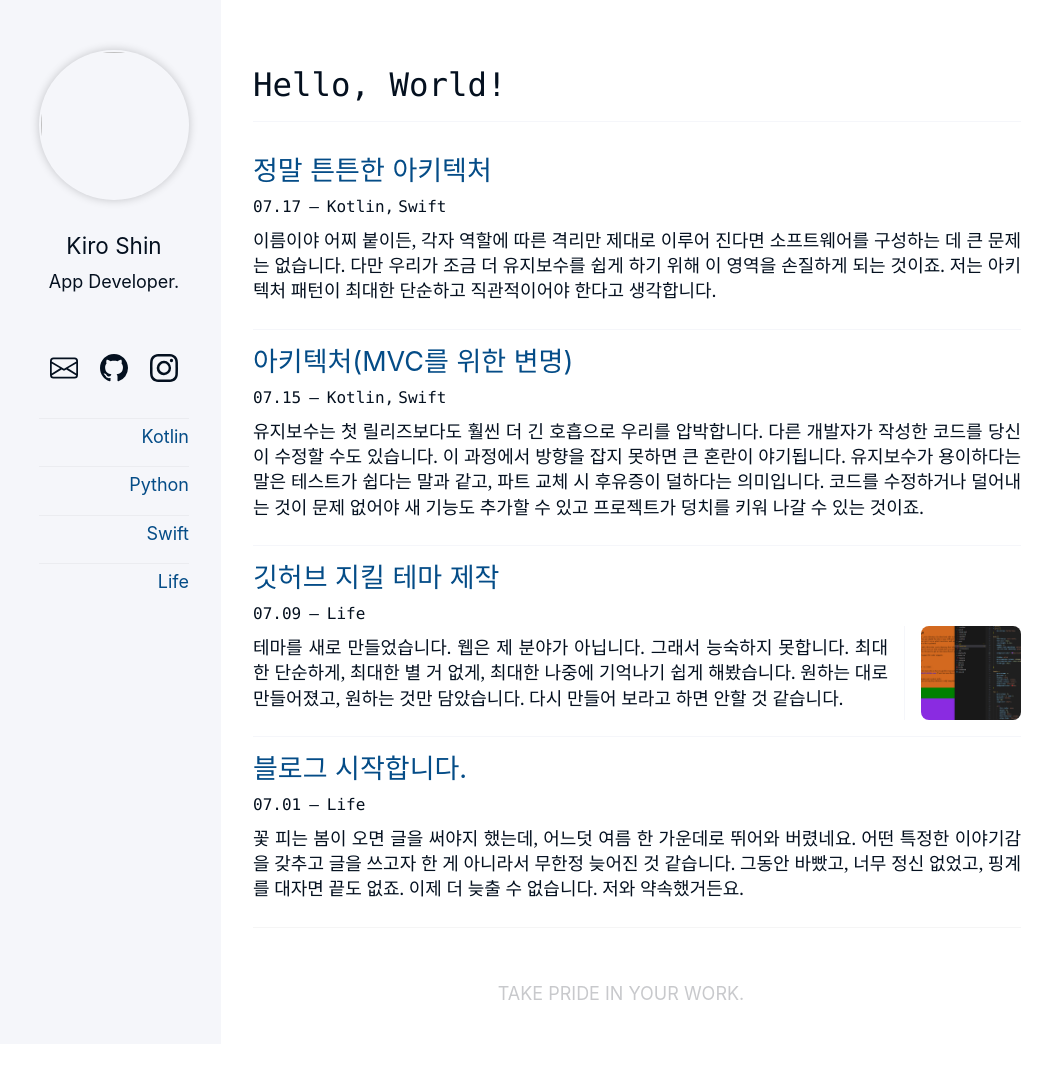
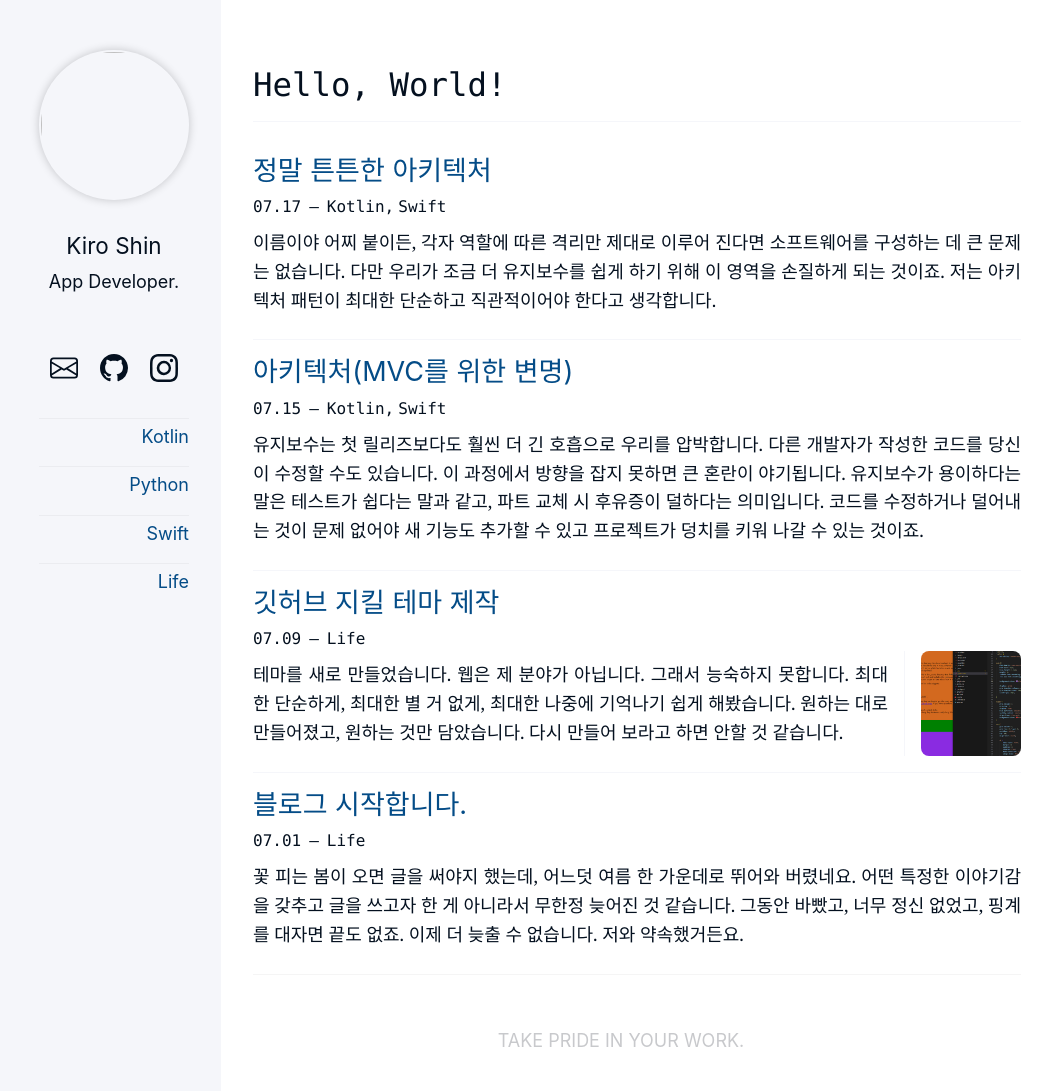
Before and after one commit to kiroshin/kiroshin.github.io, a Jekyll site: the page built from index.html, in a window 1280 px wide. Shown: the whole page, without its empty margins (99-1151 px from the left). Built offline with Jekyll 4.4.1, drawn with Linux system fonts in a browser that asks for light colours; before the commit the page ends 1044 px from its top, so only the background shows below that.

Commit message:
Update _page.scss

```diff
--- a/_sass/_page.scss
+++ b/_sass/_page.scss
@@ -88,7 +88,7 @@ aside.post-teaser img {
   }
   .post-content {
     font-size: $text-font-size-medium;
-    line-height: 1.4;
+    line-height: 1.6;
   }
 }
 
```
